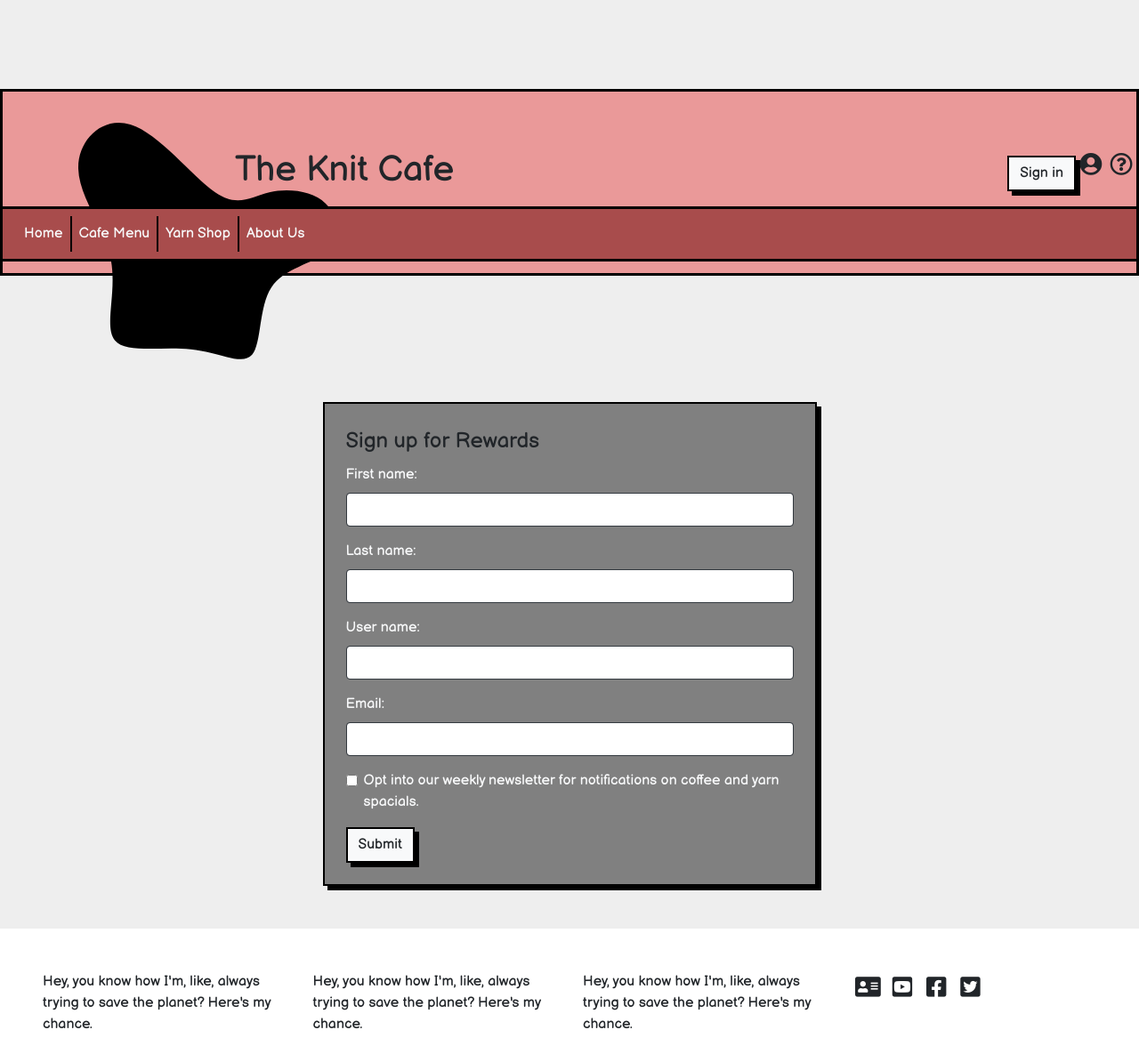
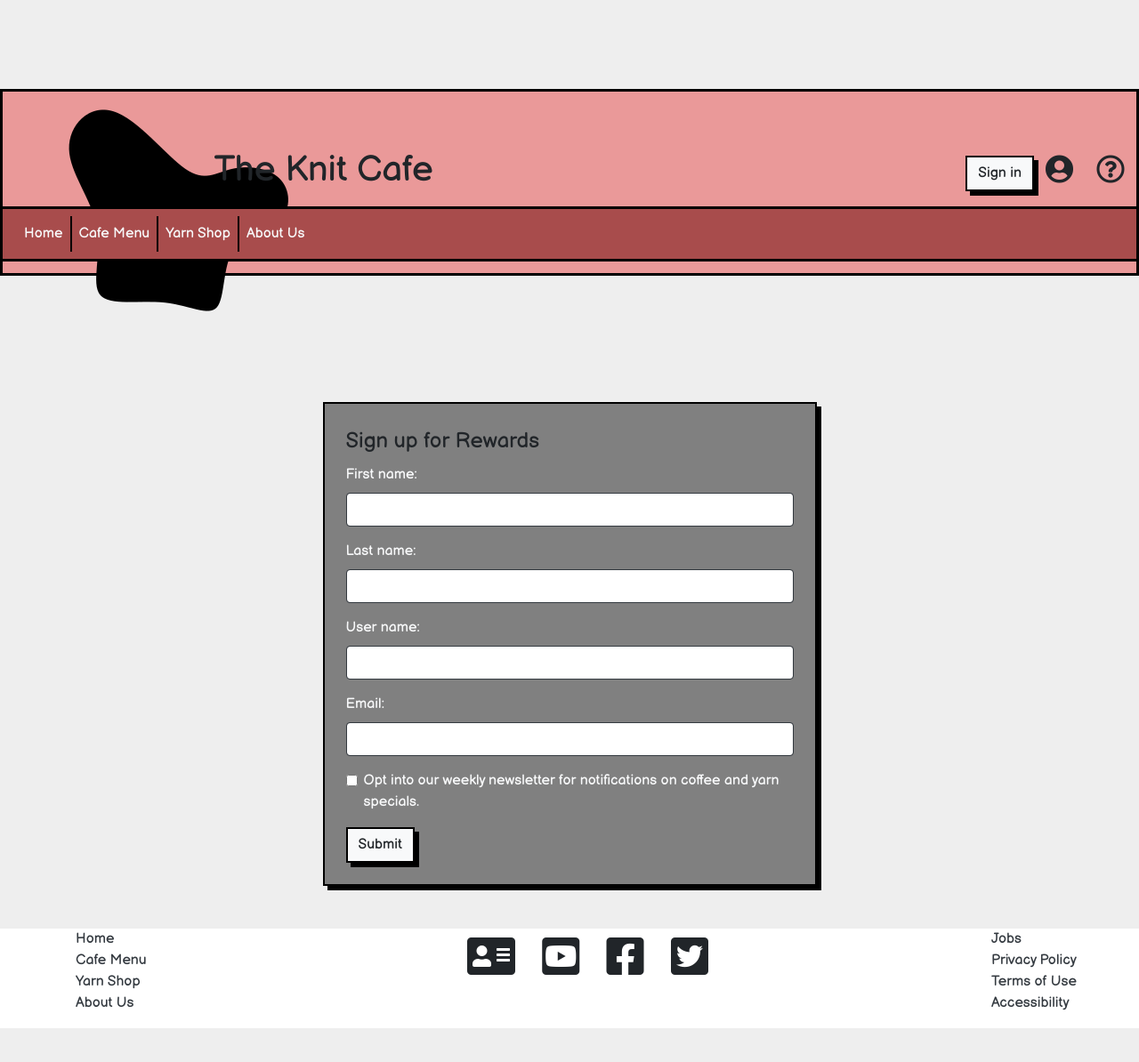
Before and after one commit to balaurenson/TheKnitCafe, a website: page index.html in a window 1280 px wide. Shown: the whole page at 89% size. After the commit the page ends 1156 px from the top, so only its background shows below. Drawn offline with nearby package versions, Linux system fonts and the light colour scheme.

Commit message:
blob.svg converted to png, some other small edits

```diff
--- a/index.html
+++ b/index.html
@@ -7,7 +7,6 @@
     <!-- Bootstrap CSS -->
     <link rel="stylesheet" href="https://cdn.jsdelivr.net/npm/bootstrap@4.6.0/dist/css/bootstrap.min.css" integrity="sha384-B0vP5xmATw1+K9KRQjQERJvTumQW0nPEzvF6L/Z6nronJ3oUOFUFpCjEUQouq2+l" crossorigin="anonymous">
     <link rel="stylesheet" href="fontawesome-free-5.15.3-web/css/all.min.css">
-    <link rel="stylesheet" href="node_modules/bootstrap-social/bootstrap-social.css">
     <link rel="stylesheet" href=" https://fonts.googleapis.com/css2?family=Balsamiq+Sans&display=swap">
     <link rel="stylesheet" href="css/style.css">
 
@@ -15,34 +14,37 @@
 </head>
 <body>
 
-    <header class="jumbotron jumbotron-fluid header-bar">
-  <!--      <div class="row">
-            <div class="col-1">
-            <div class="circle">
-            </div>
-            </div>  -->
-        </div>
+    <header>
+        <div  class="jumbotron jumbotron-fluid header-bar">
        <div class="row mx-auto">
             <div class="col-4 splat">
-                    <img class="p-0" src="image/blob (1).svg">
+                <img class="p-0" src="image/blobBLA.png">
             </div>
             <div class="col-xs-5 col-md-6 ml-auto">
-                    <h2>The Knit Cafe</h2>
+                <h2 class="d-none d-md-block">The Knit Cafe</h2>
             </div>
             <a class="navbar-text ml-auto">
-                    <button class="btn btn-light btn-light-bd rounded-0">Sign in</button>
-                    <a class="btn btn-social-icon" href="#"><i class="fas fa-user-circle fa-2x"></i></a>
-                    <a class="btn btn-social-icon bk-circle" href="#"><i class="far fa-question-circle fa-1x"></i></a>
+                <button class="btn btn-light btn-light-bd rounded-0 d-none d-md-block">Sign in</button>
+                <a class="btn d-none d-md-block" href="#"><i class="fas fa-user-circle fa-2x"></i></a>
+                <a class="btn  d-none d-md-block bk-circle" href="#"><i class="far fa-question-circle fa-2x"></i></a>
             </a>
         </div>
-
+    </div>
     </header>
 
-    <nav class="navbar navbar-expand-sm">
+    <!--
 
+    <nav class="navbar navbar-expand-lg">
+        <div class="navbar-header">
+            <button class="navbar-toggler" type="button" data-toggle="collapse" data-target="#navbarTog" aria-controls="navbarTog" aria-expanded="false" aria-label="Toggle navigation">
+                <span class="navbar-toggler-icon"></span>
+            </button>
+        </div>
+
+        <div class="collapse navbar-collapse" id="navbarTog">
             <ul class="navbar-nav">
                 <li class="nav-item active">
-                <a href="" class="nav-link text-light">Home</a>
+                    <a href="" class="nav-link text-light">Home <span class="sr-only">(current)</span></a></a>
                 </li>
                 <li class="nav-item">
                     <a href="cafeMenu.html" class="nav-link text-light">Cafe Menu</a>
@@ -54,7 +56,35 @@
                     <a href="aboutUs.html" class="nav-link text-light">About Us</a>
                 </li>
             </ul>
+        </div>
+        </div>
+    </nav>  -->
+
+    <nav class="navbar navbar-expand-md navbar-light">
+        <a class="navbar-brand d-md-none text-light" href="#">The Knit Cafe</a>
+        <button class="navbar-toggler ml-auto" type="button" data-toggle="collapse" data-target="#navbarTog" aria-controls="navbarTog" aria-expanded="false" aria-label="Toggle navigation">
+          <span class="navbar-toggler-icon"></span>
+        </button>
+
+        <div class="collapse navbar-collapse" id="navbarTog">
+            <ul class="navbar-nav mr-auto">
+                <li class="nav-item active">
+                    <a href="" class="nav-link text-light">Home <span class="sr-only">(current)</span></a></a>
+                </li>
+                <li class="nav-item">
+                    <a href="cafeMenu.html" class="nav-link text-light">Cafe Menu</a>
+                </li>
+                <li class="nav-item">
+                    <a href="yarnShop.html" class="nav-link text-light">Yarn Shop</a>
+                </li>
+                <li class="nav-item">
+                    <a href="aboutUs.html" class="nav-link text-light">About Us</a>
+                </li>
+            </ul>
+        </div>
       </nav>
+
+
 
     <div class="container pb-5 pt-5">
         <form class="col-md-6 mx-auto rewards p-4">
@@ -80,7 +110,7 @@
             <div class="form-group">
                 <div class="form-check">
                     <input type="checkbox" class="form-check-input " id="newsLetter">
-                    <label for="newsLetter" class="form-check-label text-light">Opt into our weekly newsletter for notifications on coffee and yarn spacials.</label>
+                    <label for="newsLetter" class="form-check-label text-light">Opt into our weekly newsletter for notifications on coffee and yarn specials.</label>
                 </div>
             </div>
             <button class="btn btn-light btn-light-bd rounded-0">Submit</button>
@@ -90,26 +120,49 @@
 
 </body>
 
-<footer class=" p-5">
-    <div class="">
-        <div class="">
+<footer> <!--  class="p-2 p-md-5"-->
+    <div class="container">
         <div class="row d-flex justify-content-between">
-                <div class="col-3">
-                    <p>Hey, you know how I'm, like, always trying to save the planet? Here's my chance.</p>
+            <div class="col-3 d-none d-md-block">
+                <ul class="list-unstyled">
+                    <li>
+                        <a href="" class="text-dark">Home</a>
+                    </li>
+                    <li>
+                        <a href="" class="text-dark">Cafe Menu</a>
+                    </li>
+                    <li>
+                        <a href="" class="text-dark">Yarn Shop</a>
+                    </li>
+                    <li>
+                        <a href="" class="text-dark">About Us</a>
+                    </li>
+                </ul>
             </div>
-                <div class="col-3">
-                    <p>Hey, you know how I'm, like, always trying to save the planet? Here's my chance.</p>
-                </div>
-                <div class="col-3">
-                    <p>Hey, you know how I'm, like, always trying to save the planet? Here's my chance. </p>
-                </div>
-                <div class="col-3 mr-auto">
+
+            <div class="col col-md-5 d-inline">
     <!-- text is placeholder until I add icons -->
                 <a class="btn btn-social-icon" href="#"><i class="fas fa-address-card fa-3x"></i></a>
                 <a class="btn btn-social-icon" href="http://youtube.com/"><i class="fab fa-youtube-square fa-3x"></i></a>
                 <a class="btn btn-social-icon" href="http://facebook.com/"><i class="fab fa-facebook-square fa-3x"></i></a>
                 <a class="btn btn-social-icon" href="http://twitter.com/"><i class="fab fa-twitter-square fa-3x"></i></a>
             </div>
+
+            <div class="col-3-md d-none d-md-block">
+                <ul class="list-unstyled">
+                    <li>
+                        <a href="" class="text-dark">Jobs</a>
+                    </li>
+                    <li>
+                        <a href="" class="text-dark">Privacy Policy</a>
+                    </li>
+                    <li>
+                        <a href="" class="text-dark">Terms of Use</a>
+                    </li>
+                    <li>
+                        <a href="" class="text-dark">Accessibility</a>
+                    </li>
+                </ul>
             </div>
         </div>
     </div>
```
Also changed, not shown: cafeMenu.html (+18 -17 lines), image/blobBLA.png (added). Lines whose indentation alone changed are shown as unchanged.
